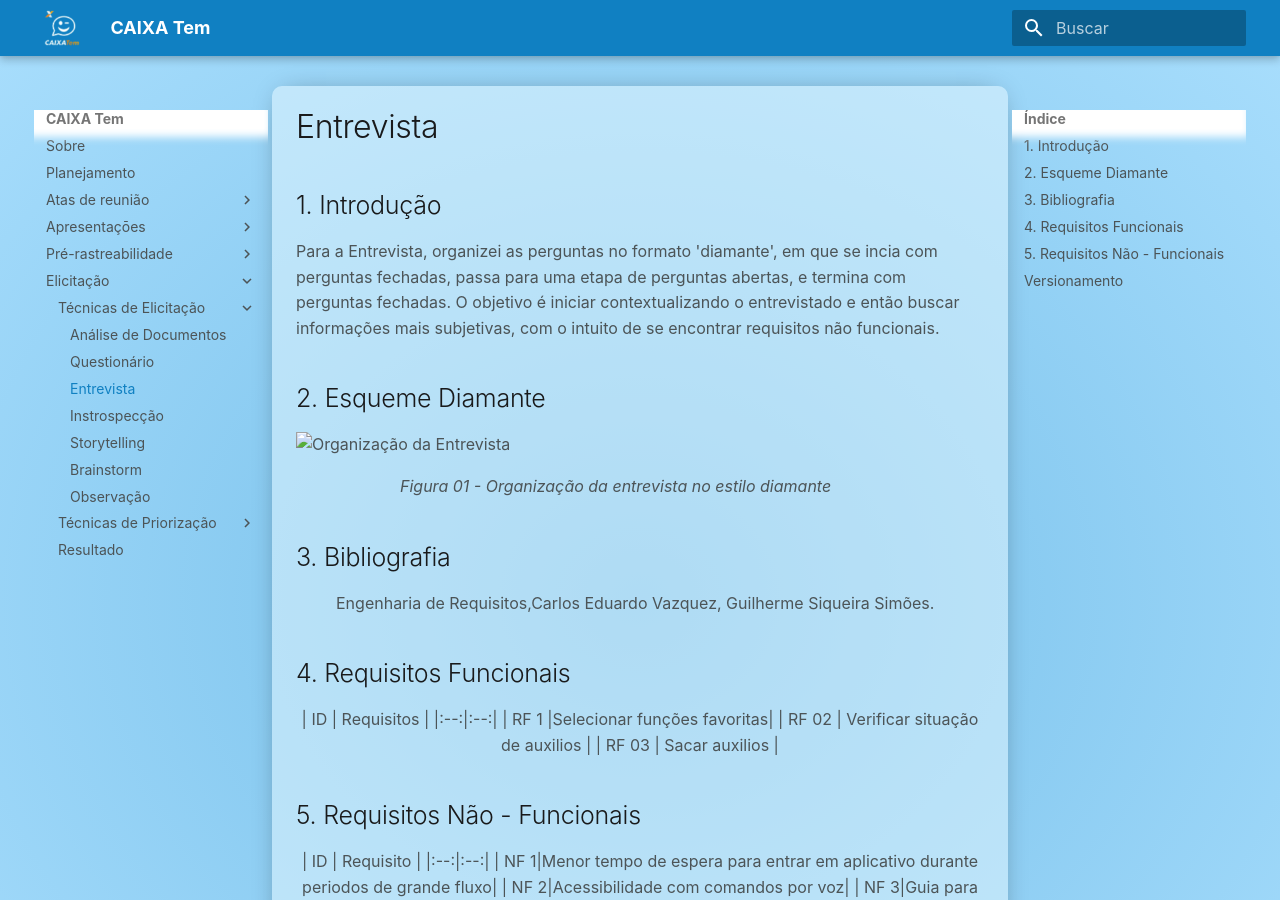
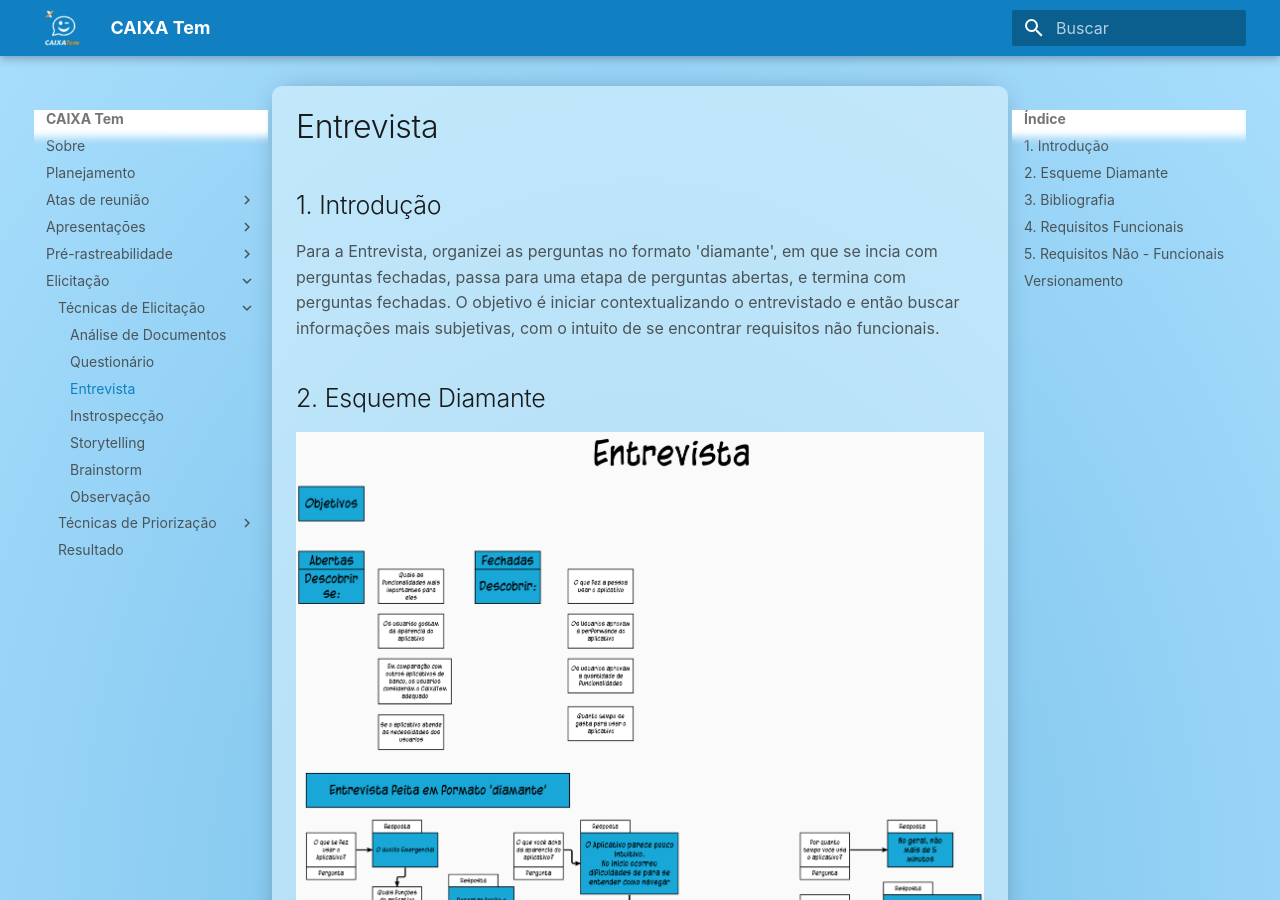
Before and after one commit to AntonioAldisio/2021.1-Caixa_Tem, an MkDocs documentation site: the page built from docs/Elicitacao/Tecnicas/entrevista.md, in a window 1280 px wide and 900 px high. Built offline with MkDocs 1.6.1 and Material for MkDocs 9.7.7, drawn with Linux system fonts in a browser that asks for light colours; some web fonts are replaced.

Commit message:
correção de diretorio de img

```diff
--- a/docs/Elicitacao/Tecnicas/entrevista.md
+++ b/docs/Elicitacao/Tecnicas/entrevista.md
@@ -7,7 +7,7 @@
 
 ## 2. Esqueme Diamante
 
-<img width="800px" src="../../assets/imgs/EsquemaEntrevista.png" alt="Organização da Entrevista">
+<img width="800px" src="../../../assets/imgs/EsquemaEntrevista.png" alt="Organização da Entrevista">
 <figcaption>Figura 01 - Organização da entrevista no estilo diamante </figcaption>
 
 ## 3. Bibliografia
```
Also changed, not shown: docs/Elicitacao/Tecnicas/brainstorm.md (+2 -2 lines).
